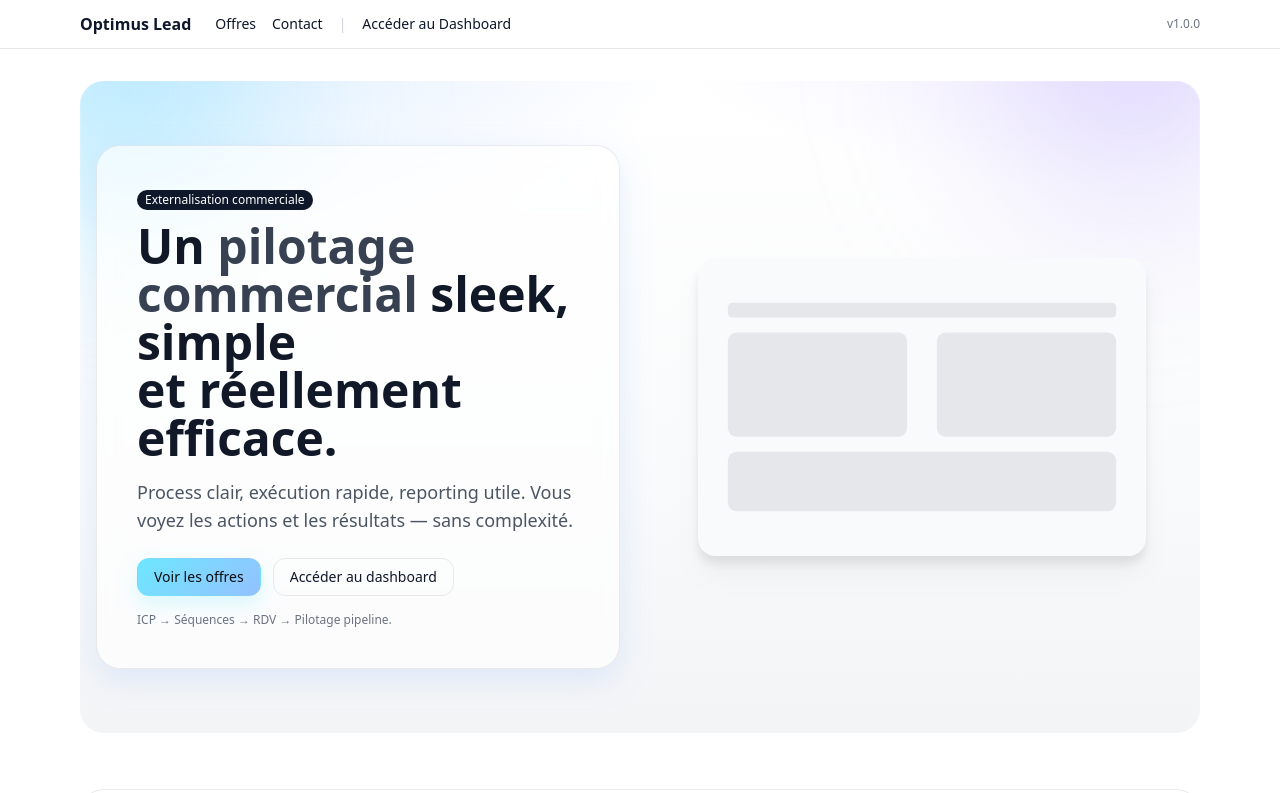
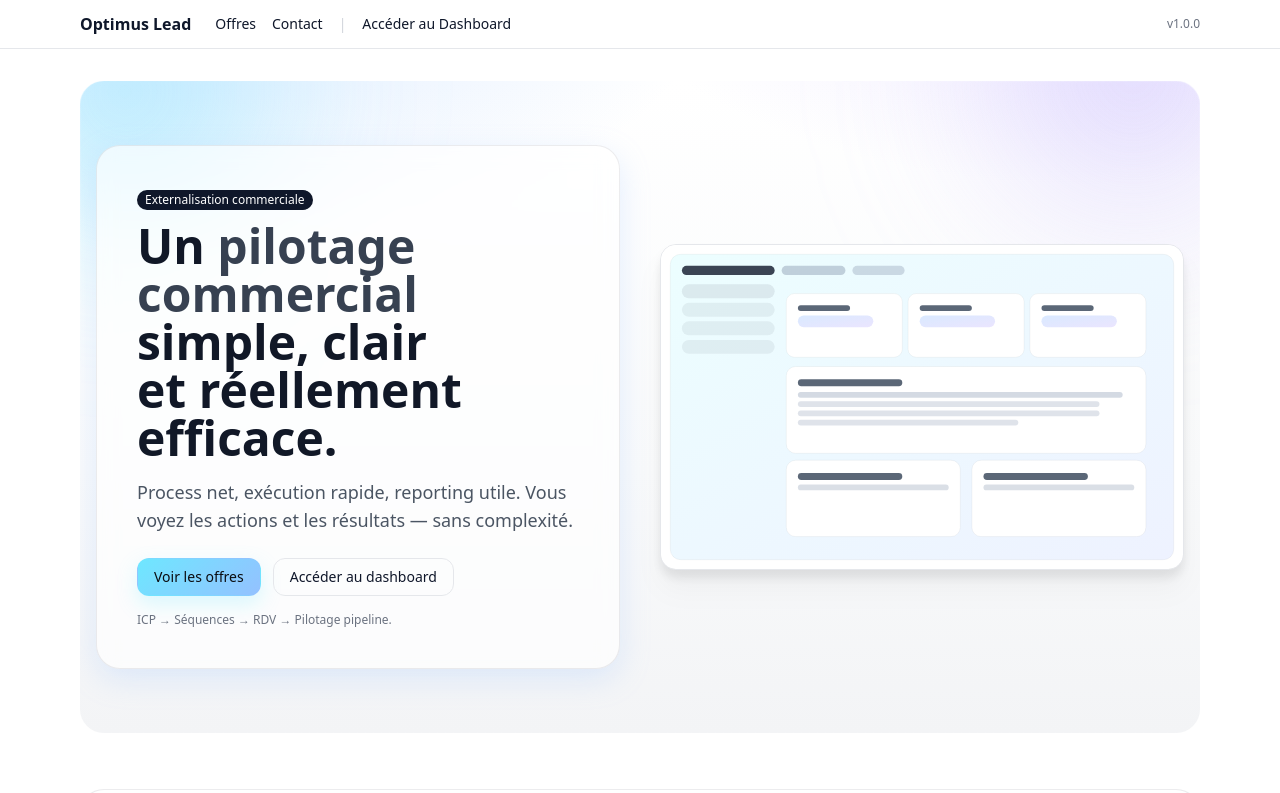
Before and after one commit to guillaumeoptimus/V1_1, a Next.js app: page / in a window 1280 px wide. Shown: the top 793 px of the page. Built offline with nearby package versions, Linux system fonts and the light colour scheme.

Commit message:
Add files via upload

```diff
--- a/components/marketing/Hero.jsx
+++ b/components/marketing/Hero.jsx
@@ -9,10 +9,10 @@ export default function Hero(){
         <div className="card glass p-10">
           <div className="badge mb-3">Externalisation commerciale</div>
           <h1 className="text-4xl md:text-5xl font-semibold leading-tight text-gray-900">
-            Un <span className="text-gray-700">pilotage commercial</span> sleek, simple<br className="hidden md:block" /> et réellement efficace.
+            Un <span className="text-gray-700">pilotage commercial</span> simple, clair<br className="hidden md:block" /> et réellement efficace.
           </h1>
           <p className="mt-4 text-gray-600 text-lg">
-            Process clair, exécution rapide, reporting utile. Vous voyez les actions et les résultats — sans complexité.
+            Process net, exécution rapide, reporting utile. Vous voyez les actions et les résultats — sans complexité.
           </p>
           <div className="mt-6 flex flex-wrap gap-3">
             <Link href="/offres" className="btn btn-primary">Voir les offres</Link>
@@ -21,7 +21,7 @@ export default function Hero(){
           <div className="mt-4 text-xs text-gray-500">ICP → Séquences → RDV → Pilotage pipeline.</div>
         </div>
         <div className="justify-self-center">
-          <img src="/site-illustration.svg" alt="Optimus Lead" className="w-full max-w-md drop-shadow-xl"/>
+          <img src="/dashboard-hero.svg" alt="Aperçu du dashboard Optimus Lead" className="w-full max-w-xl drop-shadow-xl rounded-2xl border" />
         </div>
       </div>
     </section>
```
Also changed, not shown: public/dashboard-hero.svg (added).
